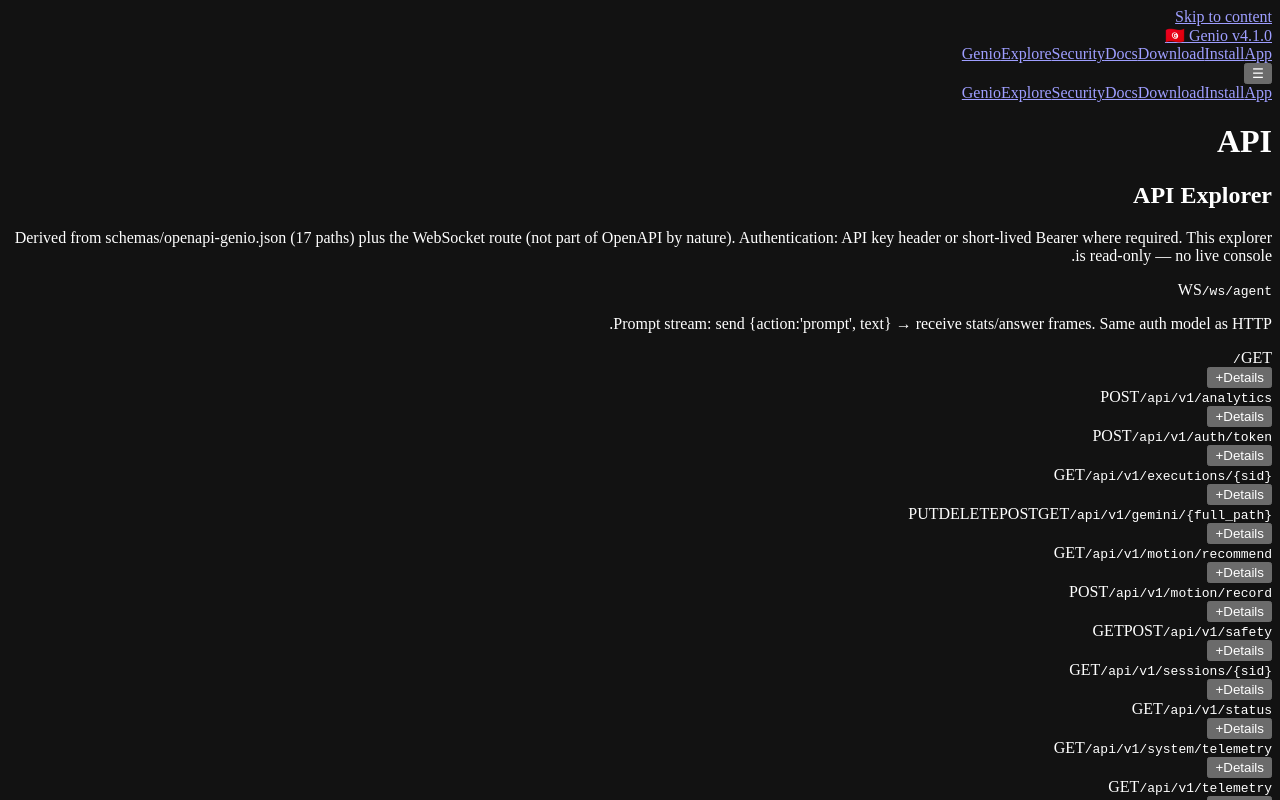
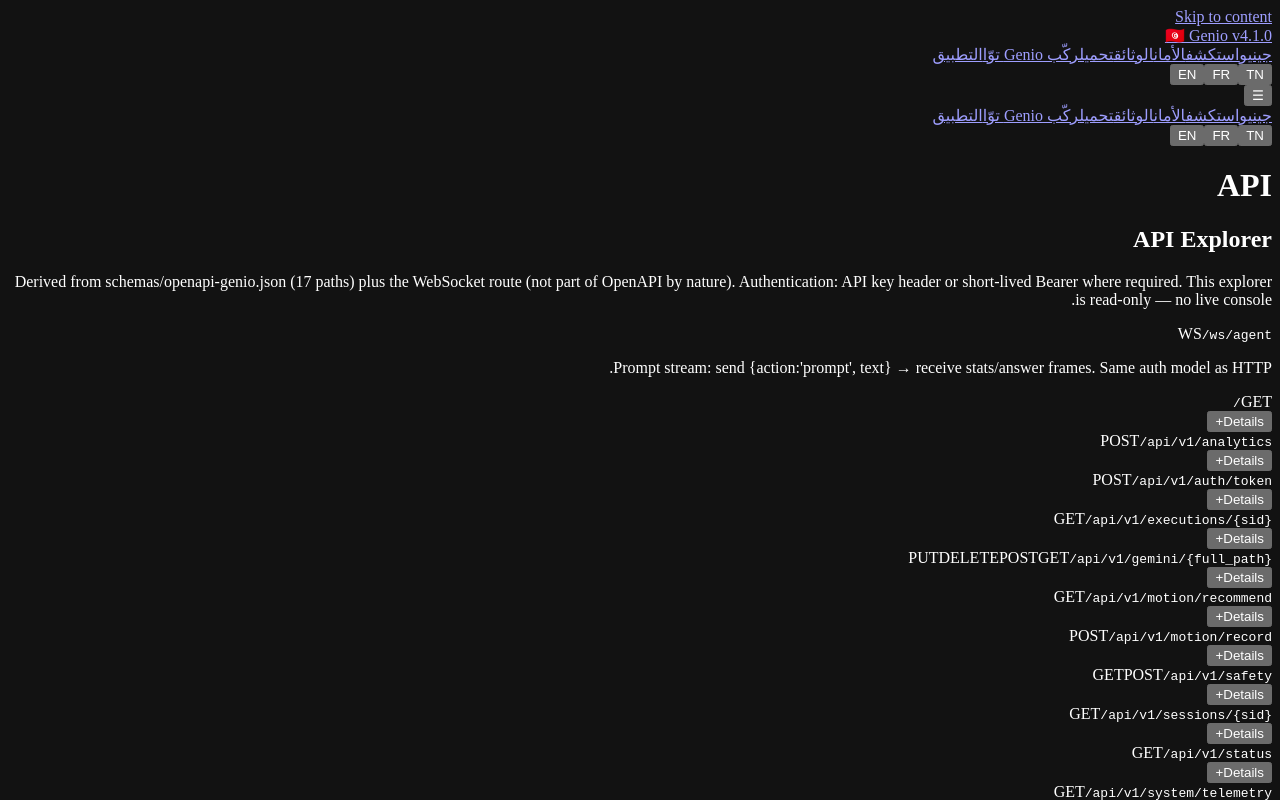
Before and after one commit to HiTechLabTN/genio, a React (Vite) app in the folder genio_client/: page /api in a window 1280 px wide. Both pictures are taken after a click on the button "Open navigation menu". Shown: the top 800 px of the page. Built offline with nearby package versions, Linux system fonts and the light colour scheme.

Commit message:
consol: tunisian-first UX, verified install CTA, FR/EN alternatives, truth contract

```diff
--- /dev/null
+++ b/genio_client/src/lib/lang.ts
@@ -0,0 +1,72 @@
+/**
+ * Minimal language alternatives (G6-B consolidation).
+ * PRIMARY: Tunisian (default, RTL). SECONDARY: French, English (LTR).
+ * Covers portal chrome + install CTA only; full content i18n is roadmap.
+ * Persisted in localStorage; document.dir follows the language.
+ */
+export type Lang = "tu" | "fr" | "en";
+
+const STRINGS: Record<Lang, Record<string, string>> = {
+  tu: {
+    nav_home: "جينيو",
+    nav_explore: "استكشف", nav_security: "الأمان", nav_docs: "الوثائق",
+    nav_download: "تحميل", nav_install: "ركّب Genio توّا", nav_app: "التطبيق",
+    install_title: "ركّب Genio توّا", try: "جرّب Genio", docs: "الوثائق",
+    offline: "ما فماش اتصال بالإنترنت", error: "صار مشكل",
+    retry: "عاود المحاولة", task: "المهمّة", evidence: "الدليل",
+    settings: "الإعدادات", assistant: "المساعد", start: "إبدا",
+    tools_activity: "نشاط الأدوات",
+  },
+  fr: {
+    nav_home: "Genio",
+    nav_explore: "Explorer", nav_security: "Sécurité", nav_docs: "Docs",
+    nav_download: "Télécharger", nav_install: "Installer Genio", nav_app: "App",
+    install_title: "Installer Genio", try: "Essayer Genio", docs: "Docs",
+    offline: "Pas de connexion Internet", error: "Un problème est survenu",
+    retry: "Réessayer", task: "Tâche", evidence: "Preuves",
+    settings: "Paramètres", assistant: "Assistant", start: "Démarrer",
+    tools_activity: "Activité des outils",
+  },
+  en: {
+    nav_home: "Genio",
+    nav_explore: "Explore", nav_security: "Security", nav_docs: "Docs",
+    nav_download: "Download", nav_install: "Install Genio now", nav_app: "App",
+    install_title: "Install Genio now", try: "Try Genio", docs: "Docs",
+    offline: "No Internet connection", error: "Something went wrong",
+    retry: "Retry", task: "Task", evidence: "Evidence",
+    settings: "Settings", assistant: "Assistant", start: "Start",
+    tools_activity: "Tool activity",
+  },
+};
+
+const KEY = "genio-lang";
+
+export function getLang(): Lang {
+  try {
+    const v = localStorage.getItem(KEY);
+    if (v === "fr" || v === "en" || v === "tu") return v;
+  } catch { /* ignore */ }
+  return "tu";
+}
+
+export function setLang(lang: Lang): void {
+  try {
+    localStorage.setItem(KEY, lang);
+  } catch { /* ignore */ }
+  if (typeof document !== "undefined") {
+    document.documentElement.lang = lang === "tu" ? "ar" : lang;
+    document.documentElement.dir = lang === "tu" ? "rtl" : "ltr";
+  }
+}
+
+export function t(lang: Lang, key: string): string {
+  return STRINGS[lang][key] ?? STRINGS.tu[key] ?? key;
+}
+
+export function applyStoredLang(): void {
+  const lang = getLang();
+  if (typeof document !== "undefined") {
+    document.documentElement.lang = lang === "tu" ? "ar" : lang;
+    document.documentElement.dir = lang === "tu" ? "rtl" : "ltr";
+  }
+}
--- a/genio_client/src/pages/Landing.tsx
+++ b/genio_client/src/pages/Landing.tsx
@@ -49,6 +49,12 @@
                 className="inline-flex items-center justify-center rounded-full bg-cyan-400 px-7 py-3 text-[15px] font-extrabold text-slate-900 shadow-[0_0_24px_rgba(34,211,238,0.5)] transition hover:bg-cyan-300 active:scale-95"
               >
                 جرّب Genio توة ←
+              </Link>
+              <Link
+                to="/install"
+                className="inline-flex items-center justify-center rounded-full border border-cyan-400/40 bg-cyan-400/10 px-7 py-3 text-[15px] font-extrabold text-cyan-200 transition hover:bg-cyan-400/20 active:scale-95"
+              >
+                ركّب Genio توّا ↓
               </Link>
               <a href="#how" className="inline-flex items-center justify-center rounded-full border border-white/15 bg-white/5 px-6 py-3 text-[14px] font-bold text-white/90 backdrop-blur hover:bg-white/10">
                 كيفاش يخدم؟
--- a/genio_client/src/portal/PortalLayout.tsx
+++ b/genio_client/src/portal/PortalLayout.tsx
@@ -1,6 +1,7 @@
 import { useEffect, useState, type ReactNode } from "react";
 import { Link, NavLink, useLocation } from "react-router-dom";
 import { Container } from "./ui";
+import { getLang, setLang, t, type Lang } from "../lib/lang";
 import productData from "../product-data.json";
 
 /** Per-route SEO: title + description + canonical (no secrets, no infra). */
@@ -25,17 +26,37 @@
 }
 
 const LINKS = [
-  { to: "/", label: "Genio", end: true },
-  { to: "/explore", label: "Explore" },
-  { to: "/security", label: "Security" },
-  { to: "/docs", label: "Docs" },
-  { to: "/download", label: "Download" },
-  { to: "/install", label: "Install" },
-  { to: "/app", label: "App" },
+  { to: "/", key: "nav_home", fallback: "Genio", end: true },
+  { to: "/explore", key: "nav_explore", fallback: "Explore" },
+  { to: "/security", key: "nav_security", fallback: "Security" },
+  { to: "/docs", key: "nav_docs", fallback: "Docs" },
+  { to: "/download", key: "nav_download", fallback: "Download" },
+  { to: "/install", key: "nav_install", fallback: "Install" },
+  { to: "/app", key: "nav_app", fallback: "App" },
 ];
+
+function LangSwitcher({ lang, onChange }: { lang: Lang; onChange: (l: Lang) => void }) {
+  return (
+    <div role="group" aria-label="Language / اللغة" className="flex items-center gap-1">
+      {(["tu", "fr", "en"] as Lang[]).map((l) => (
+        <button
+          key={l}
+          type="button"
+          aria-pressed={lang === l}
+          aria-label={l === "tu" ? "تونسي" : l === "fr" ? "Français" : "English"}
+          onClick={() => onChange(l)}
+          className={`g5-focusable rounded-full px-2 py-1 font-mono text-[11px] ${lang === l ? "bg-cyan-400 font-bold text-slate-900" : "text-white/60 hover:text-white"}`}
+        >
+          {l === "tu" ? "TN" : l.toUpperCase()}
+        </button>
+      ))}
+    </div>
+  );
+}
 
 function Nav() {
   const [open, setOpen] = useState(false);
+  const [lang, setLangState] = useState<Lang>(() => getLang());
   const loc = useLocation();
   useEffect(() => setOpen(false), [loc.pathname]);
   useEffect(() => {
@@ -55,8 +76,9 @@
           </Link>
           <div className="hidden items-center gap-1 md:flex">
             {LINKS.map((l) => (
-              <NavLink key={l.to} to={l.to} end={l.end} className={cls}>{l.label}</NavLink>
+              <NavLink key={l.to} to={l.to} end={l.end} className={cls}>{t(lang, l.key) || l.fallback}</NavLink>
             ))}
+            <LangSwitcher lang={lang} onChange={(l) => { setLang(l); setLangState(l); }} />
           </div>
           <button
             type="button"
@@ -75,8 +97,11 @@
           <Container>
             <div className="flex flex-col gap-1 py-3">
               {LINKS.map((l) => (
-                <NavLink key={l.to} to={l.to} end={l.end} className={cls}>{l.label}</NavLink>
+                <NavLink key={l.to} to={l.to} end={l.end} className={cls}>{t(lang, l.key) || l.fallback}</NavLink>
               ))}
+              <div className="pt-2">
+                <LangSwitcher lang={lang} onChange={(l) => { setLang(l); setLangState(l); }} />
+              </div>
             </div>
           </Container>
         </div>
```
Also changed, not shown: 2 other files (tests, documents, lock files or other folders).
